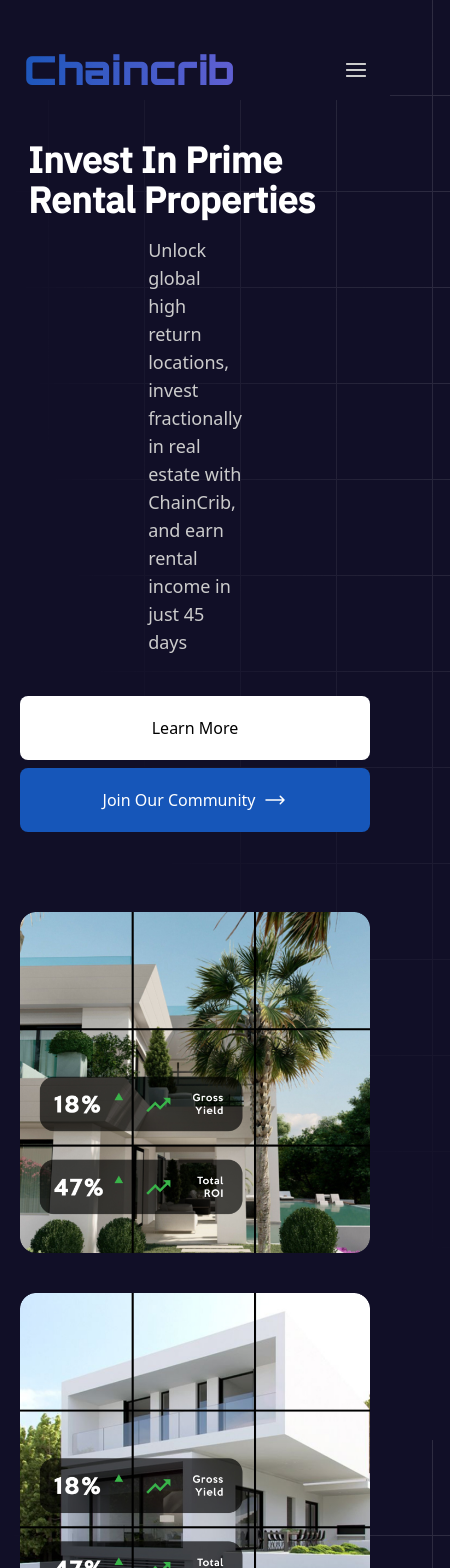
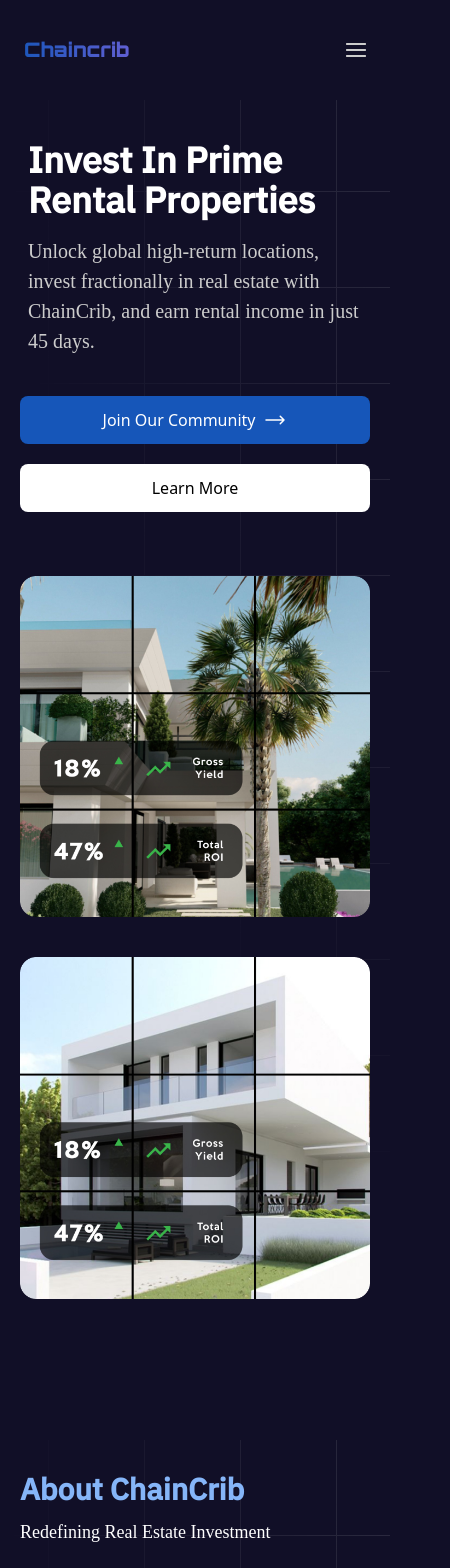
Before and after one commit to Chaincrib/landingpage, a React (Create React App) app: page / in a window 390 px wide. Shown: the top 1568 px of the page, 450 px wide, since content can reach past the window. Built offline with nearby package versions, Linux system fonts and the light colour scheme.

Commit message:
making adjustments

```diff
--- a/src/App.css
+++ b/src/App.css
@@ -12,7 +12,7 @@ body{
 }
 
 .font-source{
-    font-family: 'Source Sans Pro';
+    font-family: 'Source Sans 3';
 }
 
 .letter_2{
@@ -34,4 +34,16 @@ section{
     background-clip: text;
     -webkit-background-clip: text;
     -webkit-text-fill-color: transparent;
+    font-size: 40px;
 }
+
+@media (max-width: 800px) {
+    .logo{
+        background: linear-gradient(91.51deg, #1656B9 -11.28%, rgba(129, 116, 255, 0.81) 116.57%);
+        font-family: 'Orbitron';
+        background-clip: text;
+        -webkit-background-clip: text;
+        -webkit-text-fill-color: transparent;
+        font-size: 20px;
+    }
+}
--- a/src/components/About.js
+++ b/src/components/About.js
@@ -6,22 +6,22 @@ function About() {
     return (
         <section className='-mt-10'>
             <div className="text-center">
-                <h2 className="text-[#85B5F8] text-[40px] font-semibold leading-loose">About ChainCrib</h2>
-                <p className="text-white text-[24px] letter_2">Redefining Real Estate Investment</p>
+                <h2 className="text-[#85B5F8] text-[40px] font-semibold leading-loose max-[800px]:text-[30px] max-[800px]:text-start font-ibm">About ChainCrib</h2>
+                <p className="text-white text-[24px] max-[800px]:text-[18px] font-source text-start">Redefining Real Estate Investment</p>
             </div>
-            <div className="flex max-[800px]:flex-col max-[800px]:gap-10 justify-center mt-20">
-                <div className="w-[415px] max-[800px]:w-full h-[482px] max-[800px]:h-[450px] bg-gradient-to-br from-[#85B5F8] via-[#8BB6F7] to-[#1656B9] rounded-2xl -z-50 text-center">
-                    <img src={icon1} alt="" className='mx-auto py-20' />
+            <div className="flex max-[800px]:flex-col max-[800px]:gap-10 justify-center mt-20 max-[800px]:mt-10">
+                <div className="w-[415px] max-[800px]:w-full h-[482px] max-[800px]:h-[400px] bg-gradient-to-br from-[#85B5F8] via-[#8BB6F7] to-[#1656B9] rounded-2xl -z-50 text-center">
+                    <img src={icon1} alt="" className='mx-auto py-20 max-[800px]:py-10' />
                     <p className='text-white text-[20px] px-1'>Harness the power of the Cardano blockchain with ChainCrib. Our platform revolutionizes real estate investment, offering a unique blend of simplicity and opportunity.</p>
                 </div>
-                <div className="w-[470px] h-[525px] bg-gradient-to-br from-[#3969C9] via-[#97ACFC] to-[#7474E4] -mt-6 z-50 max-[800px]:z-0 rounded-2xl flex justify-center items-center max-[800px]:w-full  max-[800px]:h-[482px]">
-                    <div className="w-[435px] max-[800px]:w-full h-[500px] max-[800px]:h-[482px] bg-gradient-to-br from-[#1656B9] via-[#7F95F8] to-[#8174FF] rounded text-center">
-                        <img src={icon2} alt="" className='mx-auto py-20' />
+                <div className="w-[470px] h-[525px] bg-gradient-to-br from-[#3969C9] via-[#97ACFC] to-[#7474E4] -mt-6 z-50 max-[800px]:z-0 rounded-2xl flex justify-center items-center max-[800px]:w-full  max-[800px]:h-[400px]">
+                    <div className="w-[435px] max-[800px]:w-full h-[500px] max-[800px]:h-[400px] bg-gradient-to-br from-[#1656B9] via-[#7F95F8] to-[#8174FF] rounded-2xl text-center">
+                        <img src={icon2} alt="" className='mx-auto py-20 max-[800px]:py-10' />
                         <p className='text-white text-[20px] px-3'>Here, you don't just invest — you own tokenized properties, reaping the rewards of rental income with the ease of trading NFTs.</p>
                     </div>
                 </div>
-                <div className="w-[415px] h-[482px] bg-gradient-to-br from-[#8174FF] via-[#9EA9F7] to-[#88B6F7] rounded-2xl -z-50 text-center max-[800px]:w-full">
-                    <img src={icon3} alt="" className='mx-auto py-20' />
+                <div className="w-[415px] h-[482px] bg-gradient-to-br from-[#8174FF] via-[#9EA9F7] to-[#88B6F7] rounded-2xl -z-50 text-center max-[800px]:w-full max-[800px]:h-[400px]">
+                    <img src={icon3} alt="" className='mx-auto py-20 max-[800px]:py-10' />
                     <p className='text-white text-[20px] px-2'>Whether you're familiar with NMKR, Jpg.store, or new to the scene, ChainCrib makes your real estate journey as simple as minting an NFT.</p>
                 </div>
             </div>
--- a/src/components/Footer.js
+++ b/src/components/Footer.js
@@ -1,4 +1,3 @@
-import chaincrib from '../images/Chaincrib.png';
 import logo from '../images/logo.png';
 
 function Footer() {
@@ -8,7 +7,7 @@ function Footer() {
                 <div className='max-[800px]:hidden -mt-5'>
                     <div className="flex gap-3">
                         <img src={logo} alt="" className='h-10' />
-                        <img src={chaincrib} alt="" className='h-8' />
+                        <h1 className='logo'>Chaincrib</h1>
                     </div>
                     <span className='text-white italic font-sans leading-10 text-xs ml-10'>Real Estate Investment, Simplified.</span>
                 </div>
@@ -66,7 +65,7 @@ function Footer() {
                 <div className='hidden max-[800px]:block max-[800px]:mt-10 max-[800px]:border-t max-[800px]:pt-5'>
                     <div className="flex gap-3">
                         <img src={logo} alt="" className='h-10' />
-                        <h1 className='logo'>Chaincrib</h1>
+                        <h1 className='logo text-[40px] font-[900]'>Chaincrib</h1>
                     </div>
                     <span className='text-white italic font-sans leading-10 text-xs ml-10'>Real Estate Investment, Simplified.</span>
                 </div>
--- a/src/components/Header.js
+++ b/src/components/Header.js
@@ -1,4 +1,3 @@
-import logo from '../images/Chaincrib.png';
 import discord from '../images/discord.png';
 import menuButton from '../images/menu.png';
 
@@ -16,7 +15,7 @@ function toggleMenu() {
 
 function Header() {
     return (
-        <div className="w-full h-[100px] bg-navy-blue flex items-center justify-around max-[800px]:justify-between max-[800px]:px-6 mb-10 backdrop-blur-xl pt-10">
+        <div className="w-full h-[100px] bg-navy-blue flex items-center justify-around max-[800px]:justify-between max-[800px]:px-6 mb-10 backdrop-blur-xl pt-10 max-[800px]:pt-0">
             <div>
                 {/* <img src={logo} alt="logo" /> */}
                 <h1 className='logo text-[40px] font-[900]'>Chaincrib</h1>
--- a/src/components/Hero.js
+++ b/src/components/Hero.js
@@ -6,18 +6,18 @@ function Hero() {
         <section className='max-[800px]:pt-0 max-[800px]:mt-0 mt-40'>
             <div className="w-full mb-10 max-[800px]:px-2 flex flex-col items-center justify-center text-white text-center max-[800px]:text-start">
                 <h1 className="text-[60px] max-[800px]:text-4xl font-bold mb-4 font-ibm">Invest In Prime Rental Properties</h1>
-                <p className="text-lg px-52 text-[#CCCCCC]">Unlock global high return locations, invest fractionally in real estate with ChainCrib, and earn rental income in just 45 days</p>
+                <p className="text-[20px] px-52 max-[800px]:px-0 text-[#CCCCCC] font-source">Unlock global high-return locations, invest fractionally in real estate with ChainCrib, and earn rental income in just 45 days.</p>
             </div>
-            <div className="flex max-[800px]:flex-col items-center justify-center gap-x-2 max-[800px]:gap-y-2">
-                <a href="/" className="bg-white px-8 py-5 rounded-lg font-medium max-[800px]:w-full max-[800px]:text-center">Learn More</a>
+            <div className="flex items-center justify-center gap-x-2 max-[800px]:gap-y-5 max-[800px]:flex-col-reverse">
+                <a href="/" className="bg-white px-8 py-5 max-[800px]:py-3 rounded-lg font-medium max-[800px]:w-full max-[800px]:text-center">Learn More</a>
 
-                <a href="/" className="flex gap-x-2 bg-[#1656B9] px-8 py-5 text-white rounded-lg font-medium max-[800px]:w-full max-[800px]:justify-center">Join Our Community
+                <a href="/" className="flex gap-x-2 bg-[#1656B9] px-8 py-5 max-[800px]:py-3 text-white rounded-lg font-medium max-[800px]:w-full max-[800px]:justify-center">Join Our Community
                     <svg xmlns="http://www.w3.org/2000/svg" fill="none" viewBox="0 0 24 24" strokeWidth="1.5" stroke="currentColor" className="w-6 h-6">
                         <path strokeLinecap="round" strokeLinejoin="round" d="M17.25 8.25L21 12m0 0l-3.75 3.75M21 12H3" />
                     </svg>
                 </a>
             </div>
-            <div className="flex max-[800px]:flex-col justify-center gap-x-5 max-[800px]:gap-y-10 mt-20">
+            <div className="flex max-[800px]:flex-col justify-center gap-x-5 max-[800px]:gap-y-10 mt-20 max-[800px]:mt-16">
                 <img src={heroImgLeft} alt="" />
                 <img src={heroImgRight} alt="" />
             </div>
--- a/src/components/HowItWorks.js
+++ b/src/components/HowItWorks.js
@@ -6,9 +6,9 @@ function HowItWorks() {
     return (
         <section className='-mt-12'>
             <div className="text-center max-[800px]:text-start">
-                <h2 className="text-[#85B5F8] text-[40px] font-semibold leading-loose">How ChainCrib Works</h2>
-                <p className="text-white font-medium text-[28px] py-2">Imagine earning rental income from prime global properties without owning them outright.</p>
-                <p className="text-white text-[20px]">ChainCrib makes this dream a reality through the power of NFTs on the Cardano blockchain.</p>
+                <h2 className="text-[#85B5F8] text-[40px] font-semibold leading-loose max-[800px]:text-[30px] font-ibm max-[800px]:font-[600]">How ChainCrib Works</h2>
+                <p className="text-white font-medium text-[28px] max-[800px]:text-[18px] py-2 font-source">Imagine earning rental income from prime global properties without owning them outright.</p>
+                <p className="text-white text-[20px] max-[800px]:text-[16px] font-source">ChainCrib makes this dream a reality through the power of NFTs on the Cardano blockchain.</p>
             </div>
             <div className="flex max-[800px]:flex-col justify-center gap-x-5 max-[800px]:gap-x-0 max-[800px]:gap-y-10 my-12">
                 <div className="w-[417px] max-[800px]:w-full h-[433px] rounded-xl bg-white">
```
Also changed, not shown: public/Chaincrib.png (deleted), public/logo.png (added), public/manifest.json.
